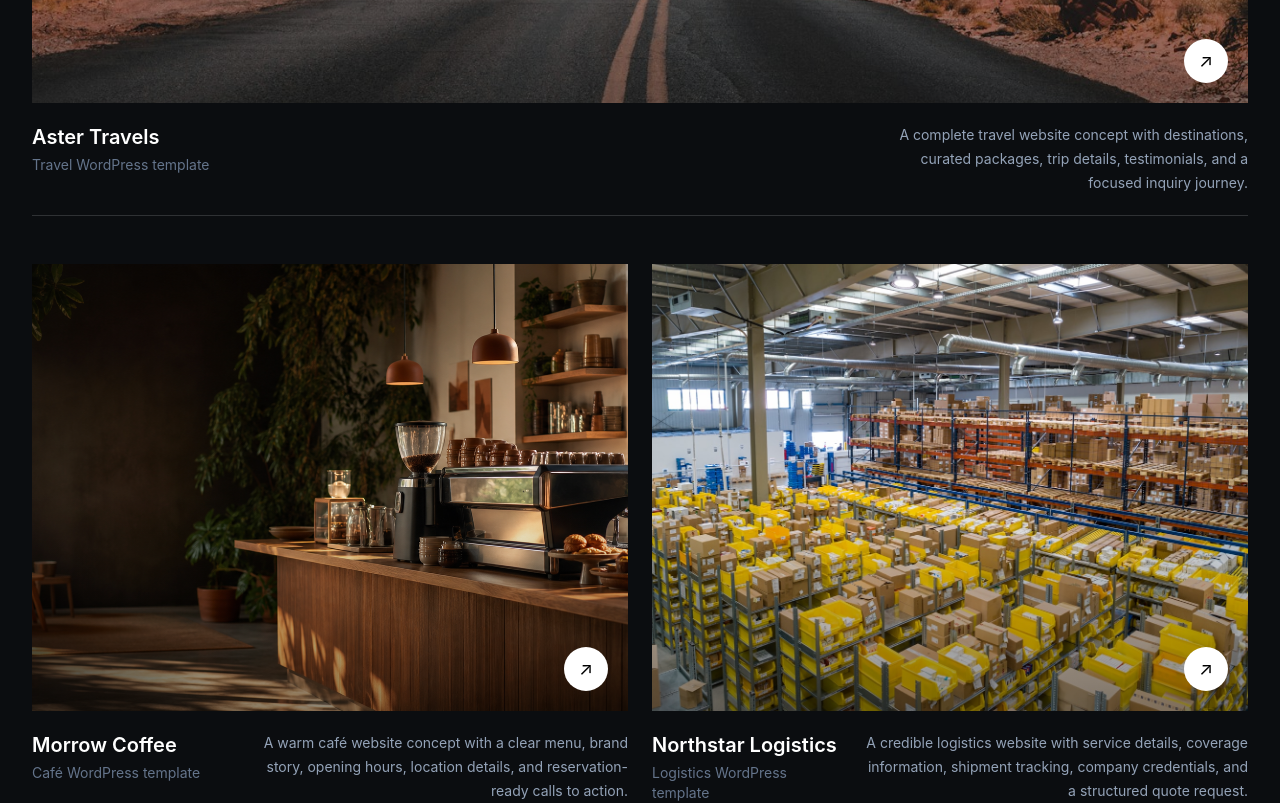
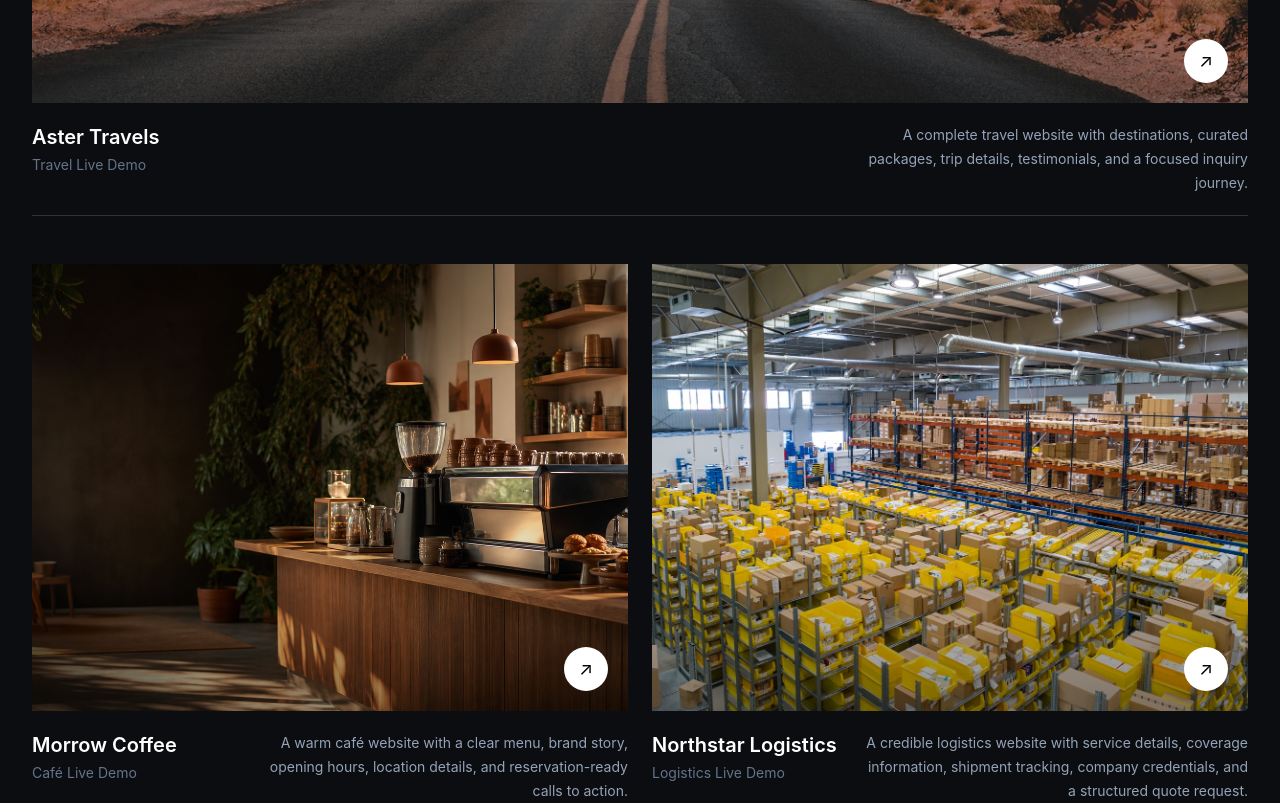
Before and after one commit to SalinBajra/yalabytee, a React (Vite) app in the folder frontend/: page / in a window 1280 px wide. Shown: the part 2700-3503 px from the top of the page. Built offline with nearby package versions, Linux system fonts and the light colour scheme.

Commit message:
Update on portfolioDemos

```diff
--- a/frontend/src/components/Portfolio.jsx
+++ b/frontend/src/components/Portfolio.jsx
@@ -5,7 +5,7 @@ function PortfolioCard({ project, index }) {
   return (
     <article className="group grid gap-0 overflow-hidden rounded-[1.6rem] border border-white/10 bg-[#0d1016] lg:grid-cols-[0.95fr_1.05fr]">
       <div className={`relative min-h-[420px] overflow-hidden bg-black ${index % 2 ? 'lg:order-2' : ''}`}>
-        <img src={project.image} alt={`${project.title} demo preview`} className="absolute inset-0 h-full w-full object-cover opacity-85 transition duration-700 group-hover:scale-105" loading="lazy" />
+        <img src={project.image} alt={`${project.title} Live Demo preview`} className="absolute inset-0 h-full w-full object-cover opacity-85 transition duration-700 group-hover:scale-105" loading="lazy" />
         <div className="absolute inset-0 bg-gradient-to-t from-black via-black/20 to-transparent" />
         <div className="absolute bottom-6 left-6 right-6 grid gap-3 sm:grid-cols-3">
           {project.stats.map(([value, label]) => (
@@ -30,7 +30,7 @@ function PortfolioCard({ project, index }) {
         </div>
         <div className="mt-8 flex flex-wrap gap-3">
           <button onClick={() => navigateTo(`/portfolio/${project.slug}`)} className="rounded-xl bg-cyanbrand-400 px-5 py-3 text-sm font-black text-navy-950 transition hover:bg-white">
-            View live demo
+            View Live Demo
           </button>
           <button onClick={() => navigateTo('/contact')} className="rounded-xl border border-white/25 px-5 py-3 text-sm font-black text-white transition hover:border-cyanbrand-300 hover:text-cyanbrand-200">
             Request similar site
@@ -48,10 +48,10 @@ export default function Portfolio({ showIntro = true }) {
         {showIntro ? <div className="mx-auto max-w-4xl text-center">
           <p className="text-xs font-black uppercase tracking-[0.22em] text-cyanbrand-300">Portfolio</p>
           <h2 className="mt-5 text-5xl font-semibold leading-[1.02] tracking-normal sm:text-6xl lg:text-7xl">
-            Example websites with real user flow
+            Live Demos with real user flow
           </h2>
           <p className="mx-auto mt-7 max-w-2xl text-base leading-8 text-slate-300">
-            Open each concept as a complete, standalone website experience. Every layout is designed to translate into an editable WordPress template for real client projects.
+            Open each Live Demo as a complete, standalone website with realistic pages, content, navigation, and conversion paths.
           </p>
         </div> : null}
         <div className={`${showIntro ? 'mt-16' : ''} grid gap-8`}>
--- a/frontend/src/data/portfolioDemos.js
+++ b/frontend/src/data/portfolioDemos.js
@@ -2,10 +2,10 @@ export const portfolioDemos = [
   {
     slug: 'travel',
     title: 'Aster Travels',
-    category: 'Travel WordPress template',
+    category: 'Travel Live Demo',
     headline: 'Go where the story takes you.',
     summary:
-      'A complete travel website concept with destinations, curated packages, trip details, testimonials, and a focused inquiry journey.',
+      'A complete travel website with destinations, curated packages, trip details, testimonials, and a focused inquiry journey.',
     cta: 'Explore journeys',
     secondaryCta: 'View packages',
     accent: '#f4b860',
@@ -21,10 +21,10 @@ export const portfolioDemos = [
   {
     slug: 'cafe',
     title: 'Morrow Coffee',
-    category: 'Café WordPress template',
+    category: 'Café Live Demo',
     headline: 'Coffee made slowly. Days made better.',
     summary:
-      'A warm café website concept with a clear menu, brand story, opening hours, location details, and reservation-ready calls to action.',
+      'A warm café website with a clear menu, brand story, opening hours, location details, and reservation-ready calls to action.',
     cta: 'See the menu',
     secondaryCta: 'Plan your visit',
     accent: '#d8a25e',
@@ -40,7 +40,7 @@ export const portfolioDemos = [
   {
     slug: 'logistics',
     title: 'Northstar Logistics',
-    category: 'Logistics WordPress template',
+    category: 'Logistics Live Demo',
     headline: 'Freight that keeps business moving.',
     summary:
       'A credible logistics website with service details, coverage information, shipment tracking, company credentials, and a structured quote request.',
--- a/frontend/src/pages/HomePage.jsx
+++ b/frontend/src/pages/HomePage.jsx
@@ -72,7 +72,7 @@ export default function HomePage() {
               <p className="text-xs font-bold uppercase tracking-[0.18em] text-cyanbrand-300">Selected work</p>
               <h2 className="mt-5 text-4xl font-medium tracking-[-0.035em] sm:text-6xl">Built to be explored.</h2>
             </div>
-            <p className="max-w-md text-sm leading-7 text-slate-400">A few working concepts that show how content, interaction, and visual direction come together.</p>
+            <p className="max-w-md text-sm leading-7 text-slate-400">Explore complete Live Demos that show how content, interaction, and visual direction come together.</p>
           </div>
           <div className="mt-14 grid gap-x-6 gap-y-12 lg:grid-cols-2">
             {portfolioDemos.map((project, index) => (
--- a/frontend/src/pages/PortfolioDemoPage.jsx
+++ b/frontend/src/pages/PortfolioDemoPage.jsx
@@ -8,9 +8,9 @@ function DemoBar({ name }) {
         <button onClick={() => navigateTo('/portfolio')} className="text-sm font-bold text-slate-300 transition hover:text-white">
           <span aria-hidden="true">←</span> Portfolio
         </button>
-        <p className="hidden text-xs font-bold uppercase tracking-[0.18em] text-slate-400 sm:block">Live template · {name}</p>
+        <p className="hidden text-xs font-bold uppercase tracking-[0.18em] text-slate-400 sm:block">Live Demo · {name}</p>
         <button onClick={() => navigateTo('/contact')} className="rounded-full bg-white px-4 py-2 text-xs font-black text-[#07101a] transition hover:bg-cyanbrand-300 sm:text-sm">
-          Use this template
+          Request this website
         </button>
       </div>
     </div>
@@ -44,7 +44,7 @@ function TravelHeader({ overlay = false }) {
 }
 
 function TravelFooter() {
-  return <footer className="flex flex-col justify-between gap-5 bg-[#102823] px-6 py-8 text-sm text-white/60 sm:flex-row sm:px-12"><strong className="text-white">ASTER.</strong><span>Travel template demo by YalaByte</span><span>Instagram · Journal · Contact</span></footer>;
+  return <footer className="flex flex-col justify-between gap-5 bg-[#102823] px-6 py-8 text-sm text-white/60 sm:flex-row sm:px-12"><strong className="text-white">ASTER.</strong><span>Travel Live Demo by YalaByte</span><span>Instagram · Journal · Contact</span></footer>;
 }
 
 const travelPageContent = {
@@ -192,7 +192,7 @@ function CafeHeader() {
 }
 
 function CafeFooter() {
-  return <footer className="bg-[#141b16] px-6 py-12 text-[#f7efe2] sm:px-12"><div className="mx-auto flex max-w-[1480px] flex-col justify-between gap-8 sm:flex-row"><div><p className="font-serif text-3xl">Morrow</p><p className="mt-2 text-sm text-white/50">Coffee · Kitchen · Neighbourhood</p></div><div className="text-sm leading-7 text-white/55">Instagram<br />hello@morrow.example</div><p className="text-sm text-white/40">Café template demo by YalaByte</p></div></footer>;
+  return <footer className="bg-[#141b16] px-6 py-12 text-[#f7efe2] sm:px-12"><div className="mx-auto flex max-w-[1480px] flex-col justify-between gap-8 sm:flex-row"><div><p className="font-serif text-3xl">Morrow</p><p className="mt-2 text-sm text-white/50">Coffee · Kitchen · Neighbourhood</p></div><div className="text-sm leading-7 text-white/55">Instagram<br />hello@morrow.example</div><p className="text-sm text-white/40">Café Live Demo by YalaByte</p></div></footer>;
 }
 
 function CafePage({ demo, page }) {
--- a/frontend/src/pages/PortfolioPage.jsx
+++ b/frontend/src/pages/PortfolioPage.jsx
@@ -9,8 +9,8 @@ export default function PortfolioPage() {
     <>
       <PageHero
         eyebrow="Portfolio"
-        title="Complete website demos, ready to explore"
-        text="Browse travel, café, and logistics concepts like real client websites. Each can be adapted into an editable WordPress build with your branding and content."
+        title="Live Demos, ready to explore"
+        text="Browse complete Travel, Café, and Logistics Live Demos with realistic pages, content, and navigation."
         actions={portfolioDemos.map((demo) => (
           <button key={demo.slug} onClick={() => navigateTo(`/portfolio/${demo.slug}`)} className="rounded-lg border border-white/20 px-4 py-2.5 text-sm font-bold text-white transition hover:border-cyanbrand-400 hover:bg-white/[0.08]">
             {demo.title}
```
